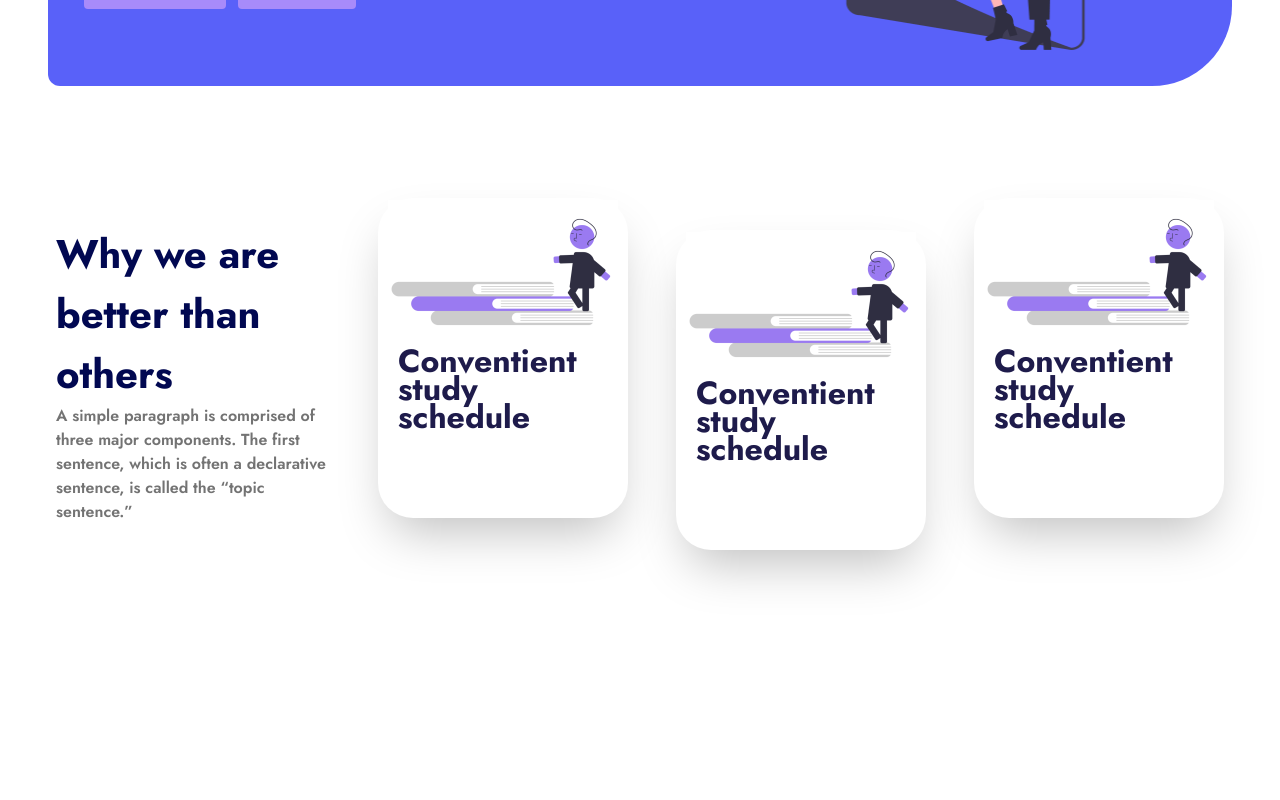
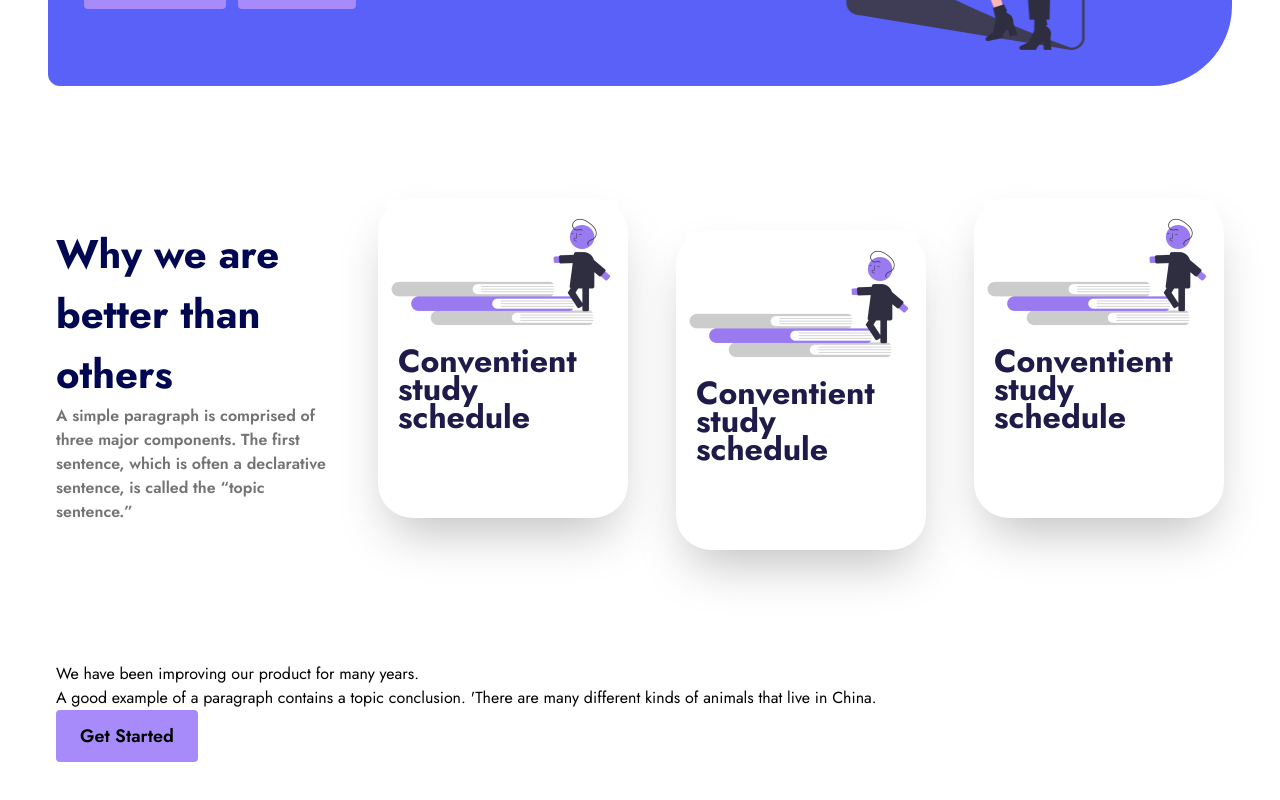
Before and after one commit to adritorafsan/Web-Agency, a React app: page / in a window 1280 px wide. Shown: the part 484-1284 px from the top of the page. Before the commit the page ends 1130 px from the top, so only its background shows below. Built offline with nearby package versions, Linux system fonts and the light colour scheme; the HTML template or start-up script is replaced by a standard one.

Commit message:
Starting for Today

```diff
--- a/src/App.jsx
+++ b/src/App.jsx
@@ -1,4 +1,5 @@
 import './App.css'
+import About from './components/About'
 import Feature from './components/Feature'
 import Home from './components/Home'
 import Navbar from './components/Navbar'
@@ -11,6 +12,7 @@ function App() {
   <Navbar />
   <Home />
   <Feature />
+  <About />
     </>
   )
 }
--- /dev/null
+++ b/src/components/About.jsx
@@ -0,0 +1,18 @@
+
+
+const About = () => {
+  return (
+    <div className="md:px-14 p-4 max-w-screen-2xl mx-auto my-24">
+        <div>
+            <div>
+                <h2>We have been improving our product <span>for many years.</span> </h2>
+                <p>A good example of a paragraph contains a topic conclusion. 'There are many different kinds of animals that live in China.</p>
+                <button className="normalButton">Get Started</button>
+            </div>
+            <div></div>
+        </div>
+    </div>
+  )
+}
+
+export default About
```
Also changed, not shown: src/assets/about1.png (added), src/assets/about2.png (added).
